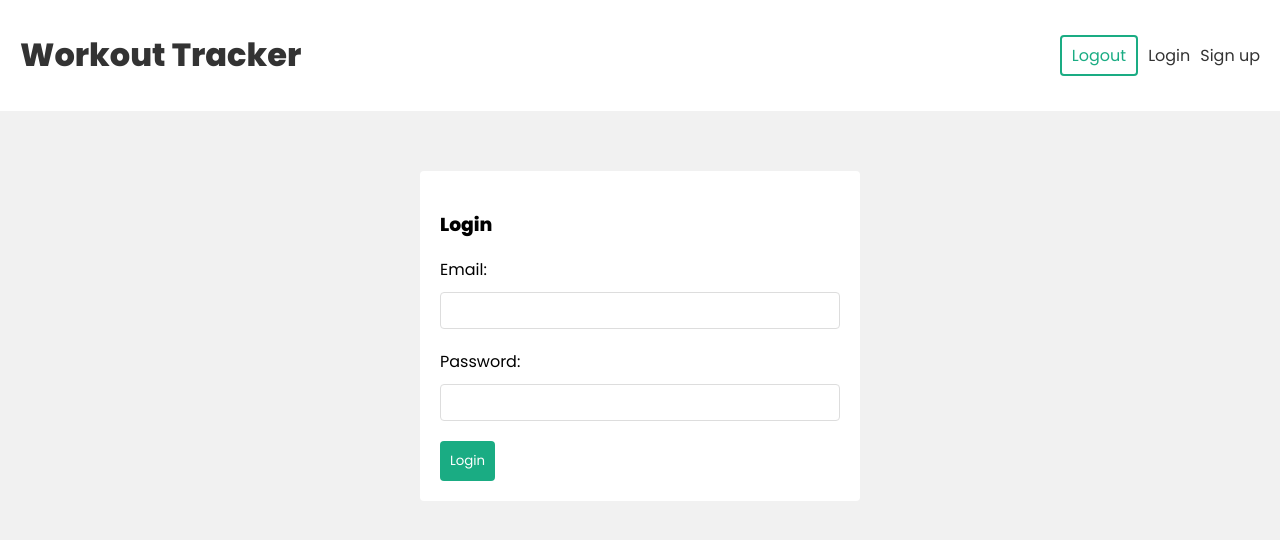
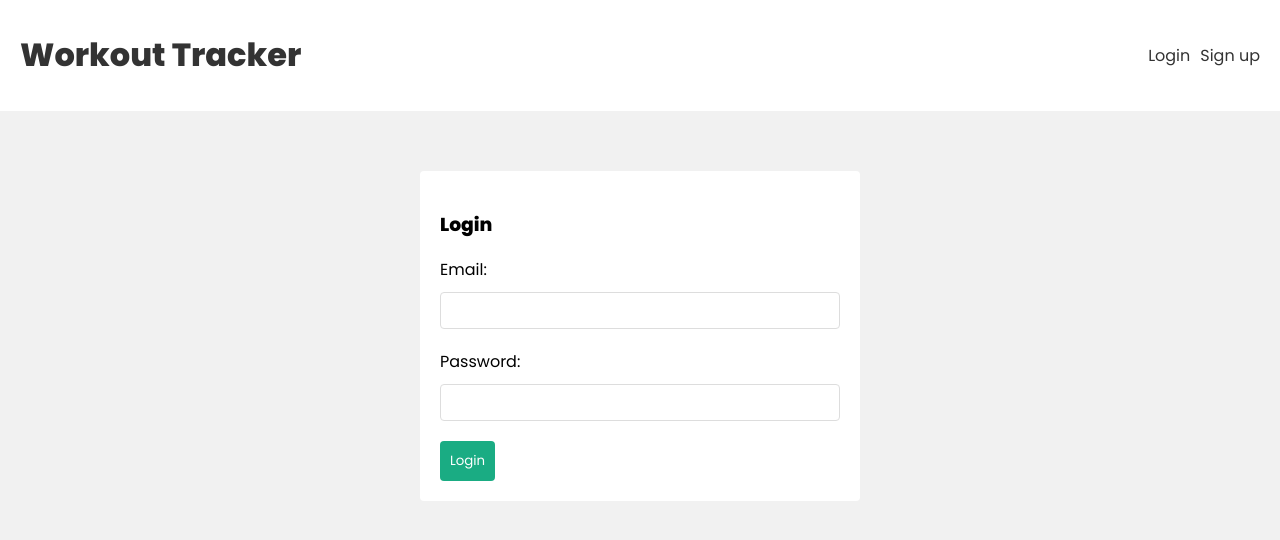
Before and after one commit to BraveHeart-tex/Workout-Tracker-FrontEnd, a React (Create React App) app: page /login in a window 1280 px wide. Shown: the top 540 px of the page. Built offline with nearby package versions, Linux system fonts and the light colour scheme.

Commit message:
set up inital authentication state.

```diff
--- a/src/components/Navbar.tsx
+++ b/src/components/Navbar.tsx
@@ -1,9 +1,10 @@
 import { Link } from 'react-router-dom';
 import { useLogout } from '../hooks/useLogout';
+import { useAuthContext } from '../hooks/useAuthContext';
 
 const Navbar = () => {
   const { logout } = useLogout();
-
+  const { user } = useAuthContext();
   const handleClick = () => {
     logout();
   };
@@ -14,13 +15,18 @@
           <h1>Workout Tracker</h1>
         </Link>
         <nav>
+          {user && (
             <div>
+              <span>{user.email}</span>
               <button onClick={handleClick}>Logout</button>
             </div>
+          )}
+          {!user && (
             <div>
               <Link to='/login'>Login</Link>
               <Link to='/signup'>Sign up</Link>
             </div>
+          )}
         </nav>
       </div>
     </header>
--- a/src/context/AuthContext.js
+++ b/src/context/AuthContext.js
@@ -1,4 +1,4 @@
-import { createContext, useReducer } from 'react';
+import { createContext, useReducer, useEffect } from 'react';
 
 export const AuthContext = createContext();
 
@@ -24,6 +24,13 @@
     user: null,
   });
 
+  useEffect(() => {
+    const user = JSON.parse(localStorage.getItem('user'));
+    if (user) {
+      dispatch({ type: 'LOGIN', payload: user });
+    }
+  }, []);
+
   console.log(`AuthContextState`, state);
 
   return (
```
Lines whose indentation alone changed are shown as unchanged.
